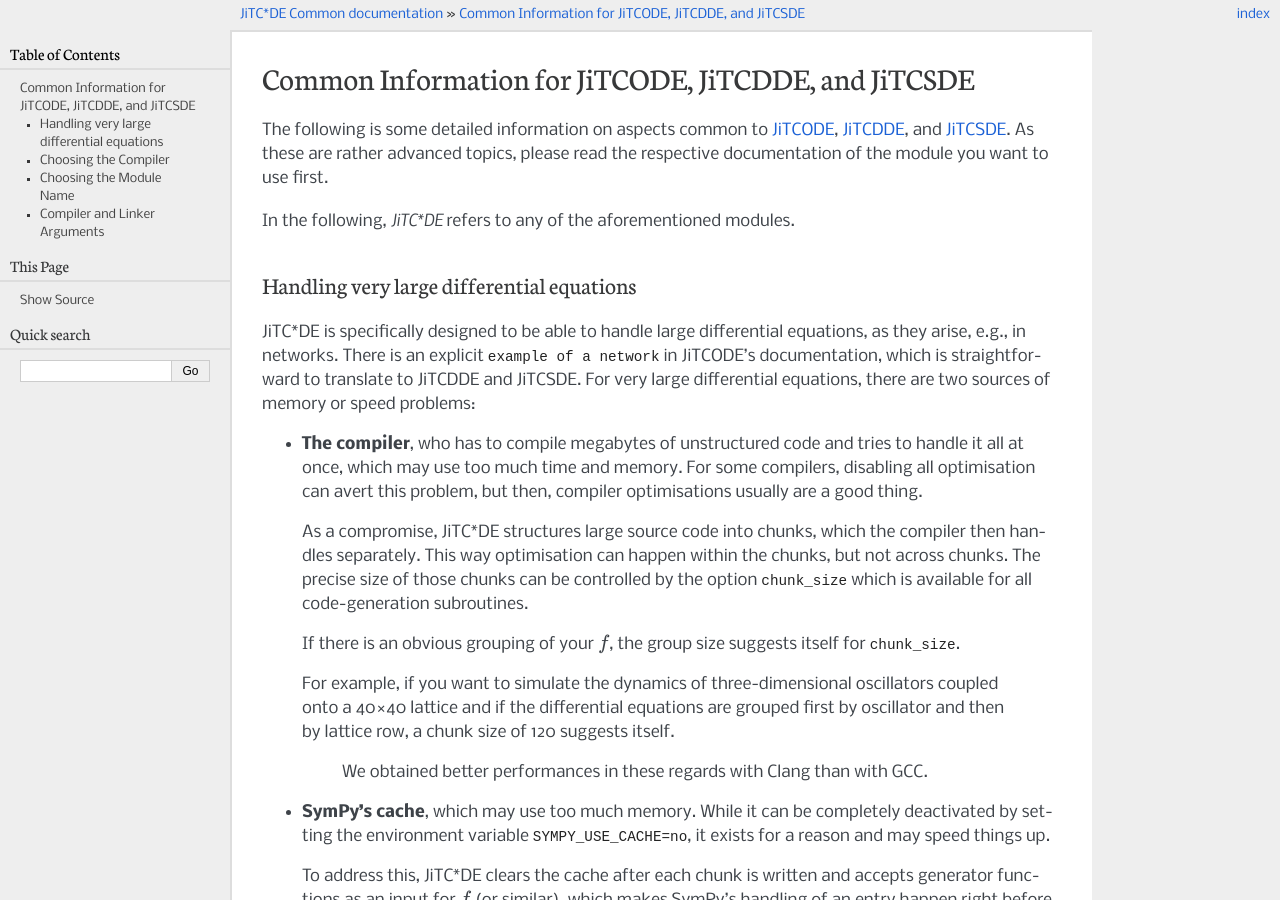
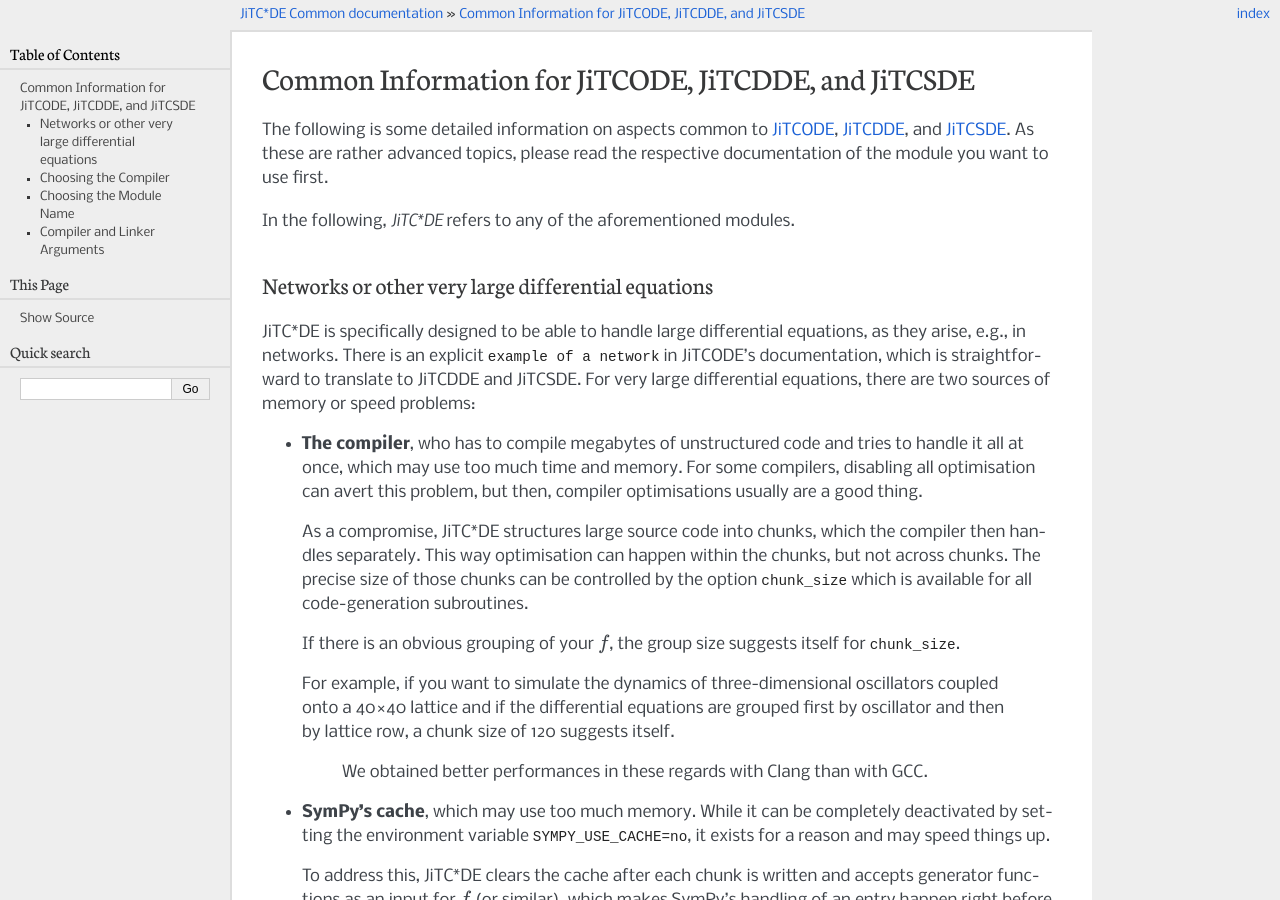
Before and after one commit to neurophysik/jitcxde_common, a Sphinx documentation site: the page built from docs/index.rst, in a window 1280 px wide and 900 px high. Built offline with Sphinx 7.4.7, drawn with Linux system fonts in a browser that asks for light colours; the version number could not be read and is left out.

Commit message:
A few more words on networks.

```diff
--- a/docs/index.rst
+++ b/docs/index.rst
@@ -6,8 +6,8 @@
 
 In the following, *JiTC*DE* refers to any of the aforementioned modules.
 
-Handling very large differential equations
-------------------------------------------
+Networks or other very large differential equations
+---------------------------------------------------
 
 JiTC*DE is specifically designed to be able to handle large differential equations, as they arise, e.g., in networks.
 There is an explicit `example of a network` in JiTCODE’s documentation, which is straightforward to translate to JiTCDDE and JiTCSDE.
```
